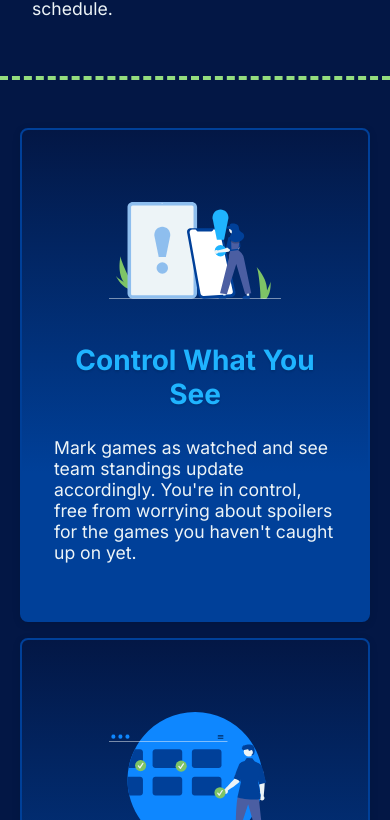
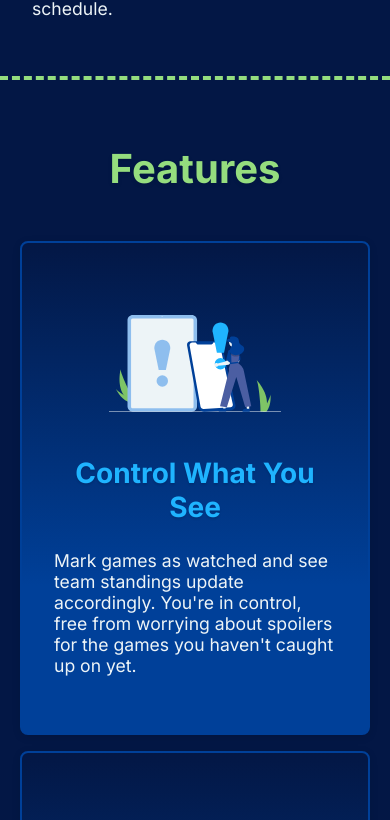
Before and after one commit to heatherpiper/My-AFL-Ladder, a Vue app in the folder vue/: page / in a window 390 px wide. Shown: the part 1044-1864 px from the top of the page. Built offline with nearby package versions, Linux system fonts and the light colour scheme.

Commit message:
Add Features header, small style adjustments, remove commented out code

```diff
--- a/vue/src/views/LandingPage.vue
+++ b/vue/src/views/LandingPage.vue
@@ -33,6 +33,8 @@
         </section>
 
         <section class="features">
+            <h2>Features</h2>
+            <div class="feature-cards">
                 <div class="feature-card">
                     <img src="@/assets/feature1.svg"
                         alt="Vector illustration of a human figure responding to an alert issued by a mobile device"
@@ -62,6 +64,7 @@
                         <p>Our app is built for ease and efficiency, focusing on delivering the information you want,
                             precisely
                             when you want it.</p>
+                    </div>
                 </div>
             </div>
         </section>
@@ -199,8 +202,21 @@ h2 {
 
 .features {
     display: flex;
+    flex-direction: column;
+    align-items: center;
     justify-content: space-between;
     margin: 2rem auto 4rem;
+}
+
+.features h2 {
+    text-decoration: underline;
+    text-decoration-color: var(--afl-500);
+    text-decoration-thickness: 2px;
+}
+
+.feature-cards {
+    display: flex;
+    justify-content: space-between;
     max-width: 1200px;
 }
 
@@ -258,7 +274,7 @@ h3 {
 .phone-mockup {
     grid-area: image;
     align-self: center;
-    max-width: 300px;
+    max-width: 256px;
 }
 
 .why-us-header {
@@ -327,8 +343,8 @@ h3 {
         padding: 0 3rem 1rem;
     }
 
-    .features {
-        margin: 2rem 1rem 3rem 1rem;
+    .feature-cards {
+        margin: 1rem 1rem 3rem 1rem;
     }
 
     .feature-card {
@@ -384,7 +400,11 @@ h3 {
         margin: 0;
     }
 
-    .features {
+    .features h2 {
+        margin-bottom: 0.5rem;
+    }
+
+    .feature-cards {
         margin: 2rem 0;
     }
 
@@ -486,10 +506,15 @@ h3 {
         padding: 0 1rem 1.5rem 1rem;
     }
 
-    .features {
+    .features h2 {
+        margin: 2rem 0 0 0;
+        text-decoration: none;
+    }
+
+    .feature-cards {
         flex-direction: column;
         align-items: center;
-        margin-top: 4rem;
+        margin-top: 1rem;
         padding: 1rem;
     }
 
@@ -511,13 +536,13 @@ h3 {
         font-size: 1.1rem;
     }
 
-    .features h3 {
+    .feature-cards h3 {
         text-align: center;
         padding-bottom: 0.5rem;
     }
 
     .why-us {
-        padding: 2rem 0;
+        padding: 2rem 0.5rem;
         grid-template-columns: minmax(0, 40%) 1fr;
         grid-template-rows: auto auto;
         gap: 0;
@@ -568,12 +593,20 @@ h3 {
         padding: 1rem;
     }
 
-    .features {
+    .feature-cards {
         margin-top: 1.5rem;
     }
 
     .feature-card {
         margin: 0.5rem 0.25rem;
+    }
+
+    .why-us-header {
+        font-size: 2.5rem;
+    }
+
+    .why-us-content {
+        margin: 0.5rem;
     }
 
     .cta-text {
```
Lines whose indentation alone changed are shown as unchanged.
